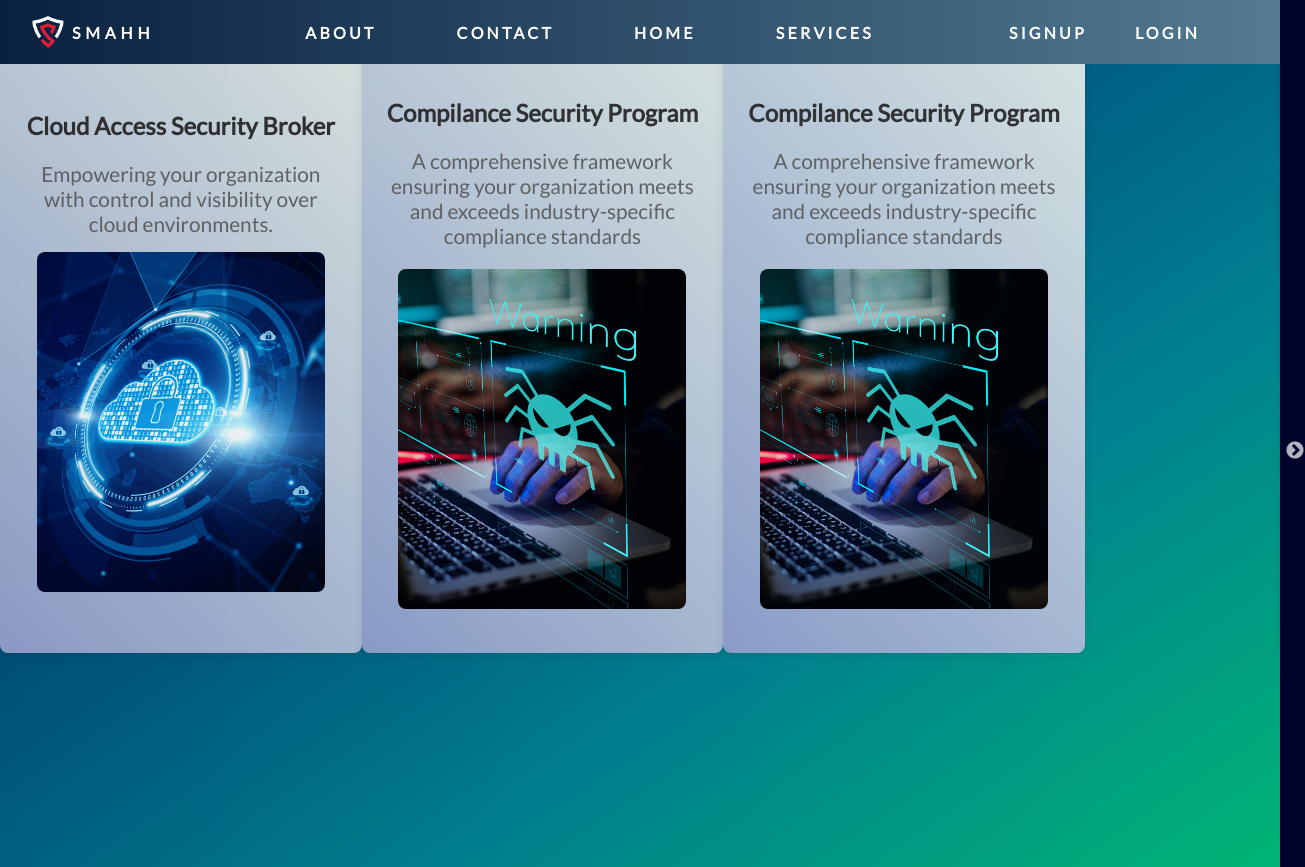
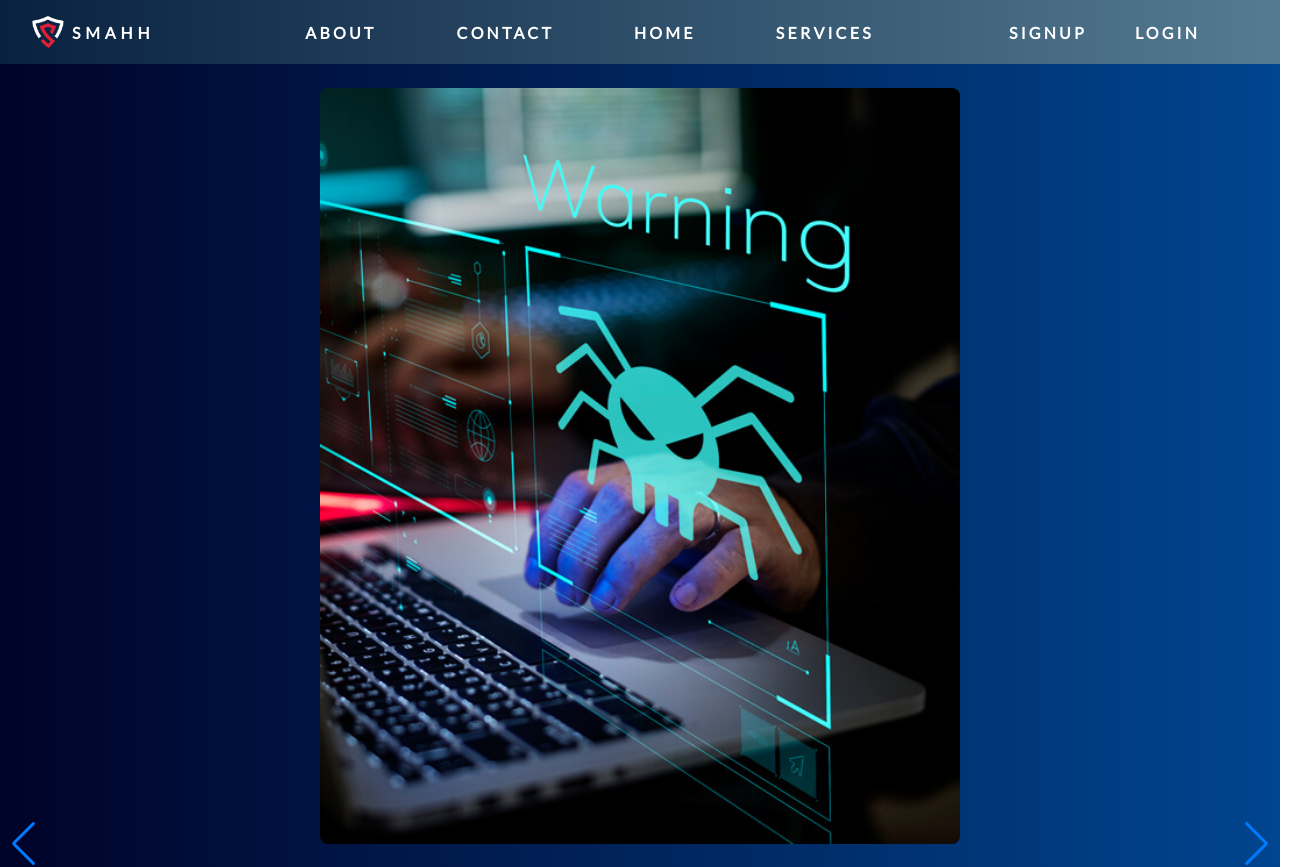
Before and after one commit to fabianblancowuest/smahh, a React (Vite) app in the folder front/: page /slider in a window 1280 px wide. Shown: the top 867 px of the page, 1305 px wide, since content can reach past the window. Built offline with nearby package versions, Linux system fonts and the light colour scheme.

Commit message:
Landing was improved

```diff
--- a/front/package.json
+++ b/front/package.json
@@ -24,6 +24,7 @@
 		"simple-parallax-js": "^5.6.2",
 		"slick-carousel": "^1.8.1",
 		"sweetalert2": "^11.7.27",
+		"swiper": "^10.2.0",
 		"web-vitals": "^2.1.4"
 	},
 	"devDependencies": {
--- a/front/src/components/Landing/Landing.jsx
+++ b/front/src/components/Landing/Landing.jsx
@@ -24,6 +24,7 @@ import cyberConsulting from "./../../assets/images/Landing/cyber-consulting.webp
 import darkweb from "./../../assets/images/Landing/darkweb.jpg";
 import managedCard from "./../../assets/images/Landing/managed-detection-card.jpg";
 import compilance from "./../../assets/images/Landing/compilance-sec.jpg";
+
 const Landing = () => {
 	return (
 		<div className="home-container">
--- a/front/src/components/Nav/Nav.module.css
+++ b/front/src/components/Nav/Nav.module.css
@@ -63,6 +63,8 @@ ul.logs li {
 	color: orangered;
 	text-shadow: 0.1rem 0.1rem 1rem black;
 	border-radius: 0.5rem;
+	/* box-shadow: 0 0.1rem 0.4rem white; */
+	/* border-style: inset; */
 }
 .logoContainer {
 	display: flex;
--- a/front/src/components/SignUp/SIgnUp.jsx
+++ b/front/src/components/SignUp/SIgnUp.jsx
@@ -22,7 +22,7 @@ const SignUp = () => {
 		password: "",
 		confirmPassword: "",
 		phoneNumber: "",
-		userType: "staff",
+		userType: "user",
 	};
 
 	const [userData, setUserData] = useState(initialState);
--- a/front/src/components/Slider/Slidere.jsx
+++ b/front/src/components/Slider/Slidere.jsx
@@ -1,106 +1,31 @@
-import React from "react";
-import Slider from "react-slick";
-import "slick-carousel/slick/slick.css";
-import "slick-carousel/slick/slick-theme.css";
 import malwareRemoval from "../../assets/images/services/malware-removal.jpg";
 import cloudSecurity from "../../assets/images/services/cloud-security.jpg";
+import SwiperCore, { Navigation, Pagination, Autoplay } from "swiper";
+import { Swiper, SwiperSlide } from "swiper/react";
+import "swiper/swiper-bundle.css";
+
+SwiperCore.use([Navigation, Pagination, Autoplay]);
 
 const Slidere = () => {
-	const settings = {
-		dots: true,
-		infinite: true,
-		speed: 500,
-		slidesToShow: 1,
-		slidesToScroll: 1,
-	};
-
 	return (
-		<div className="home-container">
-			{/* Resto del código */}
-			<article id="principal-main" className="home-principalMain">
-				<Slider {...settings}>
-					<div className="home-cards">
-						{/* Contenido de tu primera sección de cards */}
-						<a href="#cloud-access-security-broker">
-							<div className="home-card">
-								<h2 className="home-cardTitle">Cloud Access Security Broker</h2>
-								<p className="home-cardText">
-									Empowering your organization with control and visibility over
-									cloud environments.
-									<img className="home-img" src={cloudSecurity}></img>
-								</p>
-							</div>
-						</a>
-						<a href="#compilance-security-program">
-							<div className="home-card">
-								<h2 className="home-cardTitle">Compilance Security Program</h2>
-								<p className="home-cardText">
-									A comprehensive framework ensuring your organization meets and
-									exceeds industry-specific compliance standards
-								</p>
-								<img className="home-img" src={malwareRemoval}></img>
-							</div>
-						</a>
-						<a href="#compilance-security-program">
-							<div className="home-card">
-								<h2 className="home-cardTitle">Compilance Security Program</h2>
-								<p className="home-cardText">
-									A comprehensive framework ensuring your organization meets and
-									exceeds industry-specific compliance standards
-								</p>
-								<img className="home-img" src={malwareRemoval}></img>
-							</div>
-						</a>
-					</div>
-					<div className="home-cards">
-						{/* Contenido de tu segunda sección de cards */}
-						<a href="#compilance-security-program">
-							<div className="home-card">
-								<h2 className="home-cardTitle">Compilance Security Program</h2>
-								<p className="home-cardText">
-									A comprehensive framework ensuring your organization meets and
-									exceeds industry-specific compliance standards
-								</p>
-								<img className="home-img" src={malwareRemoval}></img>
-							</div>
-						</a>
-					</div>
-					<div>
-						<a href="#cloud-access-security-broker">
-							<div className="home-card">
-								<h2 className="home-cardTitle">Cloud Access Security Broker</h2>
-								<p className="home-cardText">
-									Empowering your organization with control and visibility over
-									cloud environments.
-									<img className="home-img" src={cloudSecurity}></img>
-								</p>
-							</div>
-						</a>
-						<a href="#compilance-security-program">
-							<div className="home-card">
-								<h2 className="home-cardTitle">Compilance Security Program</h2>
-								<p className="home-cardText">
-									A comprehensive framework ensuring your organization meets and
-									exceeds industry-specific compliance standards
-								</p>
-								<img className="home-img" src={malwareRemoval}></img>
-							</div>
-						</a>
-						<a href="#compilance-security-program">
-							<div className="home-card">
-								<h2 className="home-cardTitle">Compilance Security Program</h2>
-								<p className="home-cardText">
-									A comprehensive framework ensuring your organization meets and
-									exceeds industry-specific compliance standards
-								</p>
-								<img className="home-img" src={malwareRemoval}></img>
-							</div>
-						</a>
-					</div>
-					{/* ... y así sucesivamente */}
-				</Slider>
-			</article>
-		</div>
+		<Swiper
+			spaceBetween={30}
+			slidesPerView={1}
+			navigation
+			pagination={{ clickable: true }}
+			autoplay={{ delay: 3000 }}
+		>
+			<SwiperSlide>
+				<div>
+					<h2>COntenido slide 1</h2>
+					<img src={malwareRemoval}></img>
+				</div>
+			</SwiperSlide>
+			<div>
+				<h2>COntenido slide 1</h2>
+				<img src={cloudSecurity}></img>
+			</div>
+		</Swiper>
 	);
 };
 
```
Also changed, not shown: 1 other file (tests, documents, lock files or other folders).
